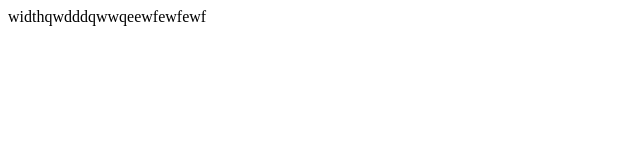
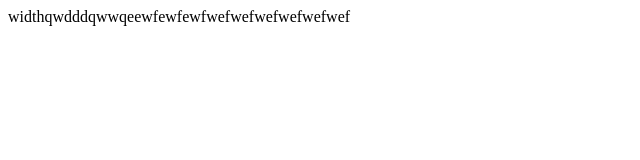
Before and after one commit to StevenSeagull1/ganzenbord2, a plain HTML site: page index.html in a window 1280 px wide. Shown: the whole page, without its empty margins (0-640 px from the left). Drawn offline with Linux system fonts and the light colour scheme.

Commit message:
Update index.html

```diff
--- a/index.html
+++ b/index.html
@@ -8,7 +8,7 @@
     <link rel="stylesheet" href="css.css">
     <script src="index.js"></script>
 </head>
-<body>widthqwdddqwwqeewfewfewf
+<body>widthqwdddqwwqeewfewfewfwefwefwefwefwefwef
 
 </body>
 </html>
```
